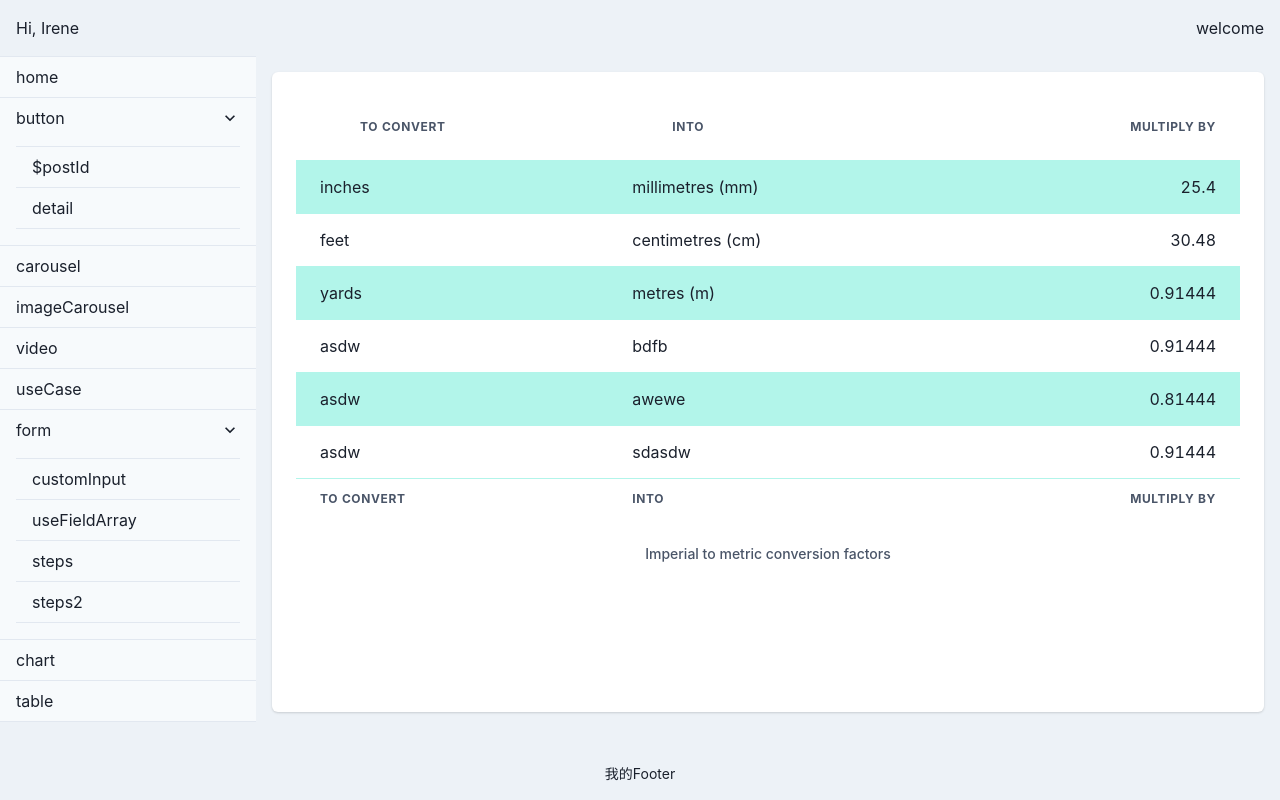
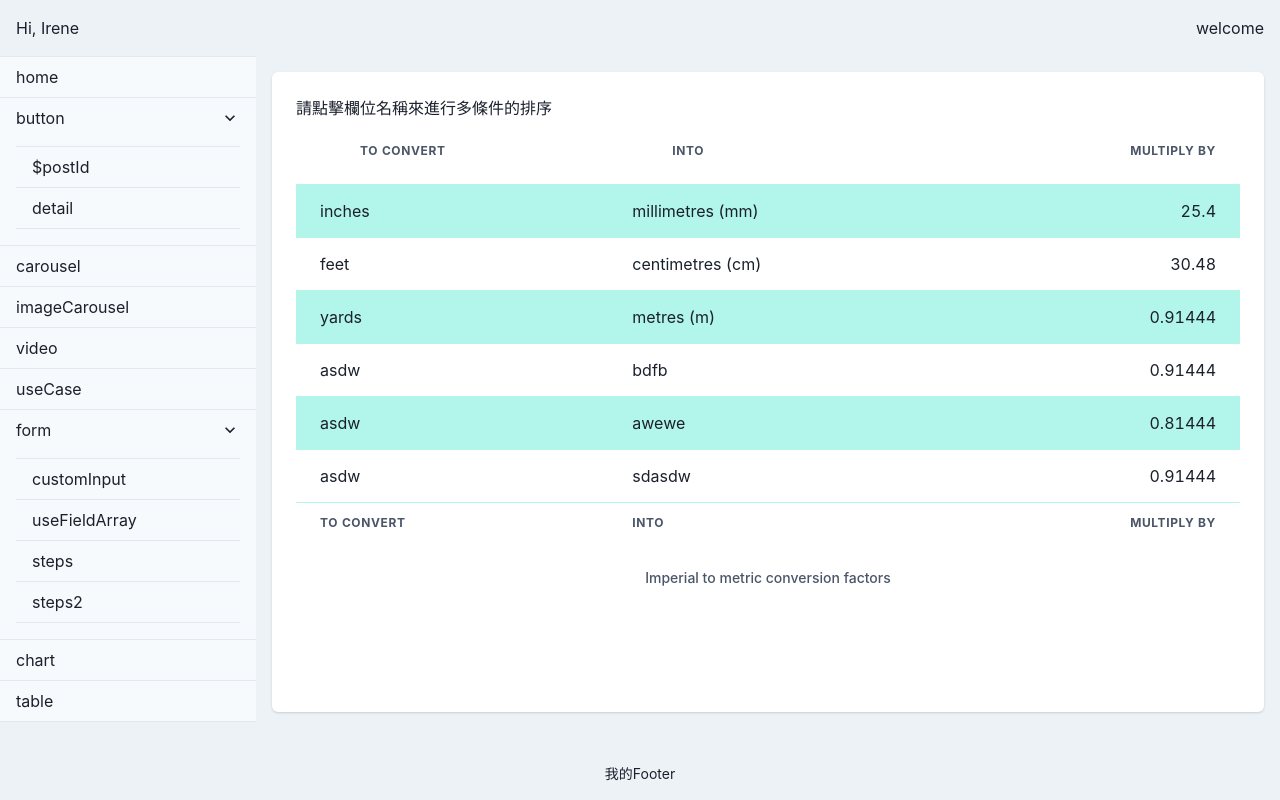
Before and after one commit to mp3Yun/react-practice, a React (Vite) app: page /home/table in a window 1280 px wide. Built offline with nearby package versions, Linux system fonts and the light colour scheme.

Commit message:
add title of TablePage

```diff
--- a/src/feature/table/TablePage.tsx
+++ b/src/feature/table/TablePage.tsx
@@ -10,6 +10,7 @@ import {
   Td,
   Tfoot,
   IconButton,
+  Box,
 } from '@chakra-ui/react'
 import { useEffect, useState } from 'react'
 import { sortByCustomCondition, SortTerm } from '../../utils/array-utils'
@@ -81,6 +82,9 @@ const TablePage: React.FC = () => {
 
   return (
     <TableContainer>
+      <Box>
+        <h3>請點擊欄位名稱來進行多條件的排序</h3>
+      </Box>
       <Table variant="striped" colorScheme="teal">
         <TableCaption>Imperial to metric conversion factors</TableCaption>
         <Thead>
```
